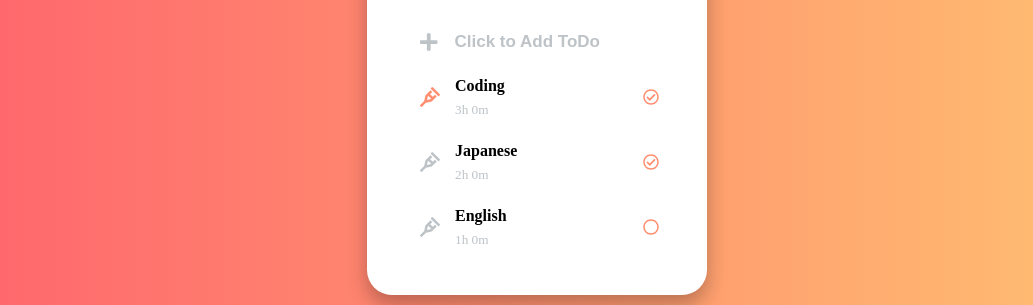
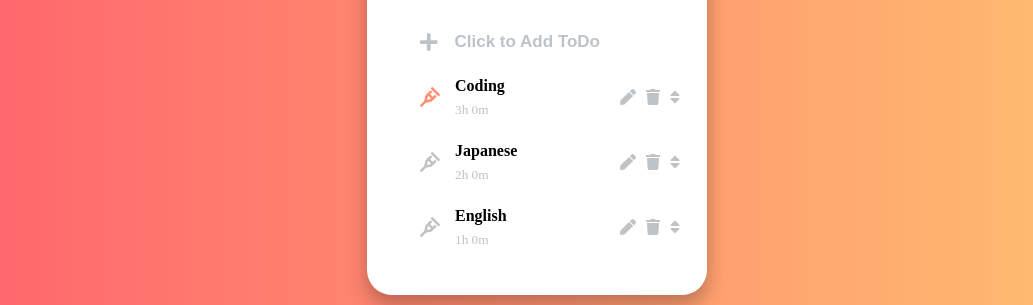
Before and after one commit to Kwon770/focus-timer, a React (Create React App) app: page / in a window 1280 px wide. Both pictures are taken after a click on the element 789 px from the left and 236 px from the top of the page. Shown: the part 257-562 px from the top of the page, without its empty margins (123-1156 px from the left). Built offline with nearby package versions, Linux system fonts and the light colour scheme; what typography would draw is missing.

Commit message:
feat: Complete all ui change on EditMode from ToDoPanel

```diff
--- a/src/components/ToDos/AddingColumn.js
+++ b/src/components/ToDos/AddingColumn.js
@@ -57,5 +57,5 @@ const List_Element = styled.li`
   display: flex;
   align-items: center;
   justify-content: space-between;
-  width: 238.5px;
+  width: 260px;
 `;
--- a/src/components/ToDos/ToDoColumn.js
+++ b/src/components/ToDos/ToDoColumn.js
@@ -1,7 +1,12 @@
 import React, { forwardRef } from "react";
 import styled from "styled-components";
 import { FontAwesomeIcon } from "@fortawesome/react-fontawesome";
-import { faCrutch } from "@fortawesome/free-solid-svg-icons";
+import {
+  faCrutch,
+  faPen,
+  faTrash,
+  faSort,
+} from "@fortawesome/free-solid-svg-icons";
 import { faCircle, faCheckCircle } from "@fortawesome/free-regular-svg-icons";
 
 const ConvertToTimeFormat = (time) => {
@@ -24,6 +29,19 @@ export const ToDoColumn = forwardRef((props, ref) => (
         <ToDo_Time>{ConvertToTimeFormat(props.time)}</ToDo_Time>
       </Information_Container>
     </Element_Container>
+    {props.isEdit ? (
+      <EditButton_Container>
+        <Edit_Button>
+          <FontAwesomeIcon icon={faPen} style={{ marginRight: 10 }} />
+        </Edit_Button>
+        <Edit_Button>
+          <FontAwesomeIcon icon={faTrash} style={{ marginRight: 10 }} />
+        </Edit_Button>
+        <Edit_Button>
+          <FontAwesomeIcon icon={faSort} style={{ marginRight: 0 }} />
+        </Edit_Button>
+      </EditButton_Container>
+    ) : (
       <Progress_Button>
         {props.isDone ? (
           <FontAwesomeIcon icon={faCheckCircle} />
@@ -31,6 +49,7 @@ export const ToDoColumn = forwardRef((props, ref) => (
           <FontAwesomeIcon icon={faCircle} />
         )}
       </Progress_Button>
+    )}
   </List_Element>
 ));
 
@@ -51,6 +70,16 @@ const ToDo_Title = styled.h4`
   color: ${(props) => props.theme.panelFontColor};
 `;
 
+const EditButton_Container = styled.div`
+  display: flex;
+  justify-content: center;
+  align-items: center;
+`;
+
+const Edit_Button = styled.div`
+  color: ${(props) => props.theme.disColor};
+`;
+
 const Progress_Button = styled.div`
   color: ${(props) => props.theme.hlColor};
 `;
@@ -68,5 +97,5 @@ const List_Element = styled.li`
   display: flex;
   align-items: center;
   justify-content: space-between;
-  width: 238.5px;
+  width: 260px;
 `;
--- a/src/components/ToDos/ToDosPanel.js
+++ b/src/components/ToDos/ToDosPanel.js
@@ -56,7 +56,7 @@ export default function ToDosPanel(props) {
                 />
               );
             } else {
-              return <ToDoColumn key={toDo.key} {...toDo} />;
+              return <ToDoColumn key={toDo.key} isEdit={isEdit} {...toDo} />;
             }
           })}
         </FlipMove>
--- a/src/components/ToDos/index.js
+++ b/src/components/ToDos/index.js
@@ -66,6 +66,7 @@ export default class ToDosPresenter extends React.Component {
         {...this.state}
         toggleEditMode={this.toggleEditMode}
         addToDo={this.addToDo}
+        isEdit={this.state.isEdit}
       />
     );
   }
```
Lines whose indentation alone changed are shown as unchanged.
